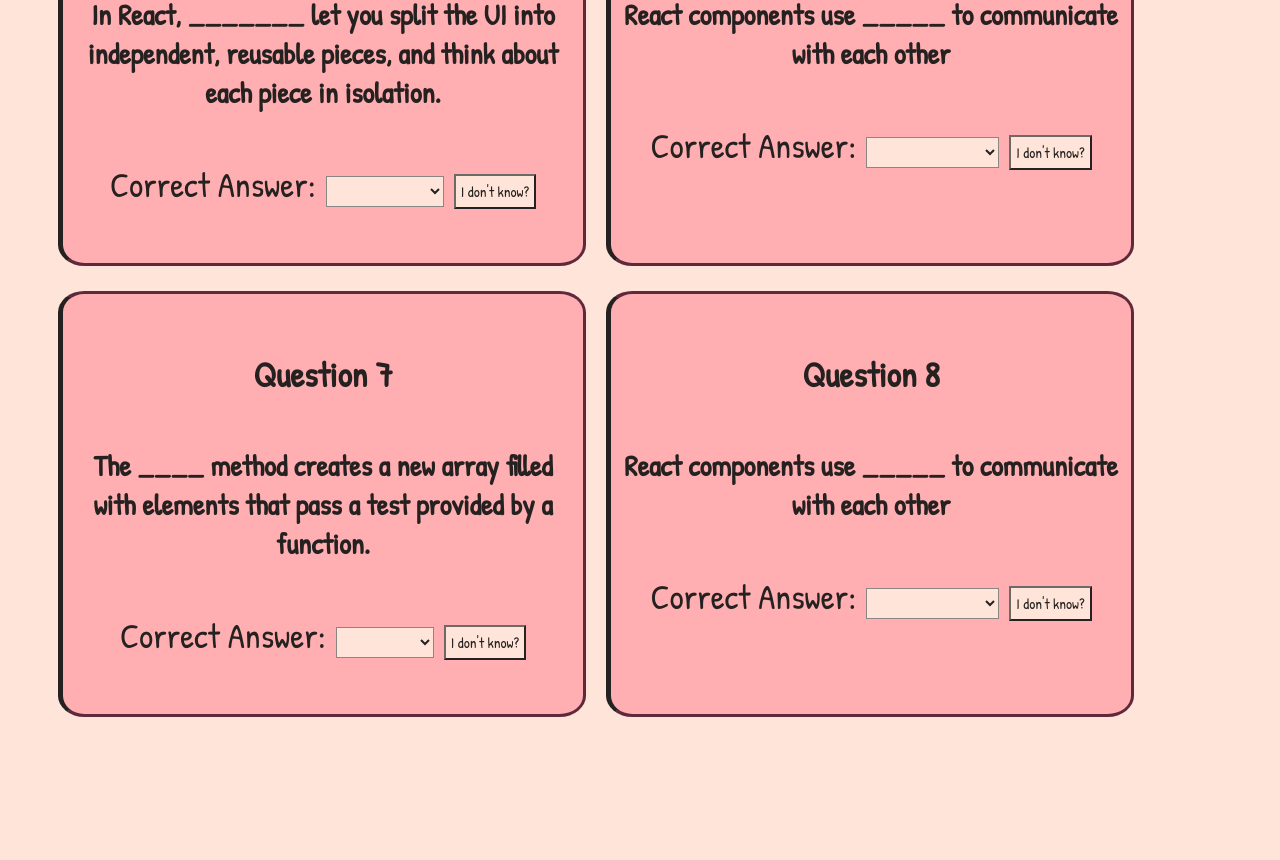
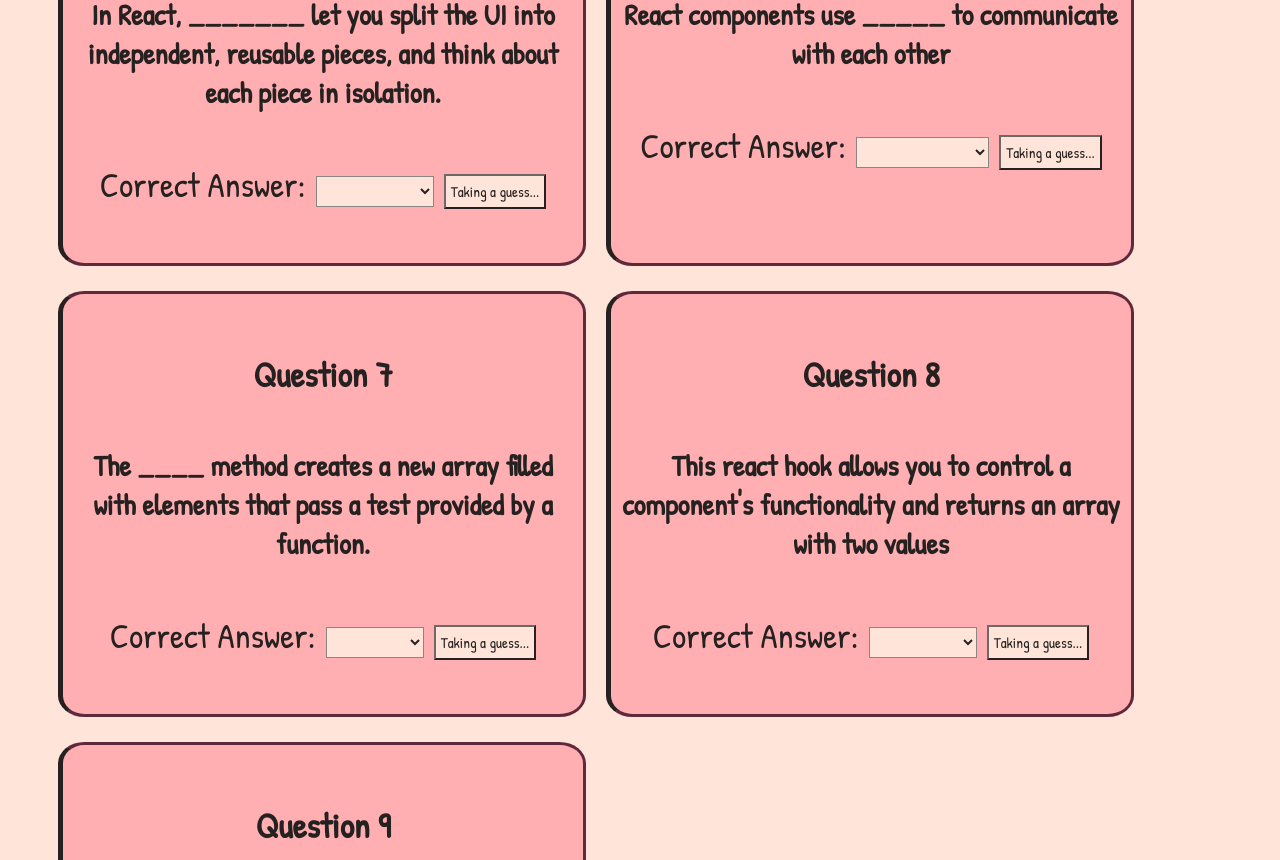
Before and after one commit to 1ontaria/React-Project, a React (Create React App) app in the folder questionaire/: page /questions in a window 1280 px wide. Shown: the part 1140-2000 px from the top of the page. Before the commit the page ends 1862 px from the top, so only its background shows below. Built offline with nearby package versions, Linux system fonts and the light colour scheme; data requests are answered from the project's data file.

Commit message:
deleted dark mode state since it's unused

```diff
--- a/questionaire/db.json
+++ b/questionaire/db.json
@@ -79,14 +79,25 @@
     },
     {
       "id": 8,
-      "prompt": "React components use _____ to communicate with each other",
+      "prompt": "This react hook allows you to control a component's functionality and returns an array with two values",
       "answers": [
-        "functions",
-        "props",
         "useEffect",
-        "BrowserRouter"
+        "useReact",
+        "useContext",
+        "useState"
       ],
-      "correctAnswer": "props"
+      "correctAnswer": "useState"
+    },
+    {
+      "id": 9,
+      "prompt": "Which react hook allows you to give function to a component, and takes an array with two values?",
+      "answers": [
+        "useEffect",
+        "useReact",
+        "useContext",
+        "useState"
+      ],
+      "correctAnswer": "useState"
     }
   ]
 }
--- a/questionaire/src/Components/App.js
+++ b/questionaire/src/Components/App.js
@@ -6,7 +6,6 @@
 import Home from "./Home";
 
 function App() {
-  const [darkMode, setDarkMode] = useState("false");
   const [questions, setQuestions] = useState([]);
 
   function addQuestion(newPrompt) {
--- a/questionaire/src/Components/NewQuestion.js
+++ b/questionaire/src/Components/NewQuestion.js
@@ -36,6 +36,7 @@
       })
         .then((r) => r.json())
         .then((newPrompt) => addQuestion(newPrompt));
+      setData("");
     }
   }
   return (
--- a/questionaire/src/Components/QuizItem.js
+++ b/questionaire/src/Components/QuizItem.js
@@ -14,11 +14,9 @@
   function handleChange(e) {
     if (e.target.value === correctAnswer) {
       alert("That's right!");
-      setButton(true);
     } else {
       alert("Try Again!");
       e.target.value = "";
-      setButton(false);
     }
   }
 
@@ -36,7 +34,7 @@
         </label>
         <button onClick={buttonSwitch}>
           {" "}
-          {button ? "I don't know?" : "Nailed it!"}
+          {button ? "Taking a guess..." : "Nailed it!"}
         </button>
       </li>
     </div>
```
